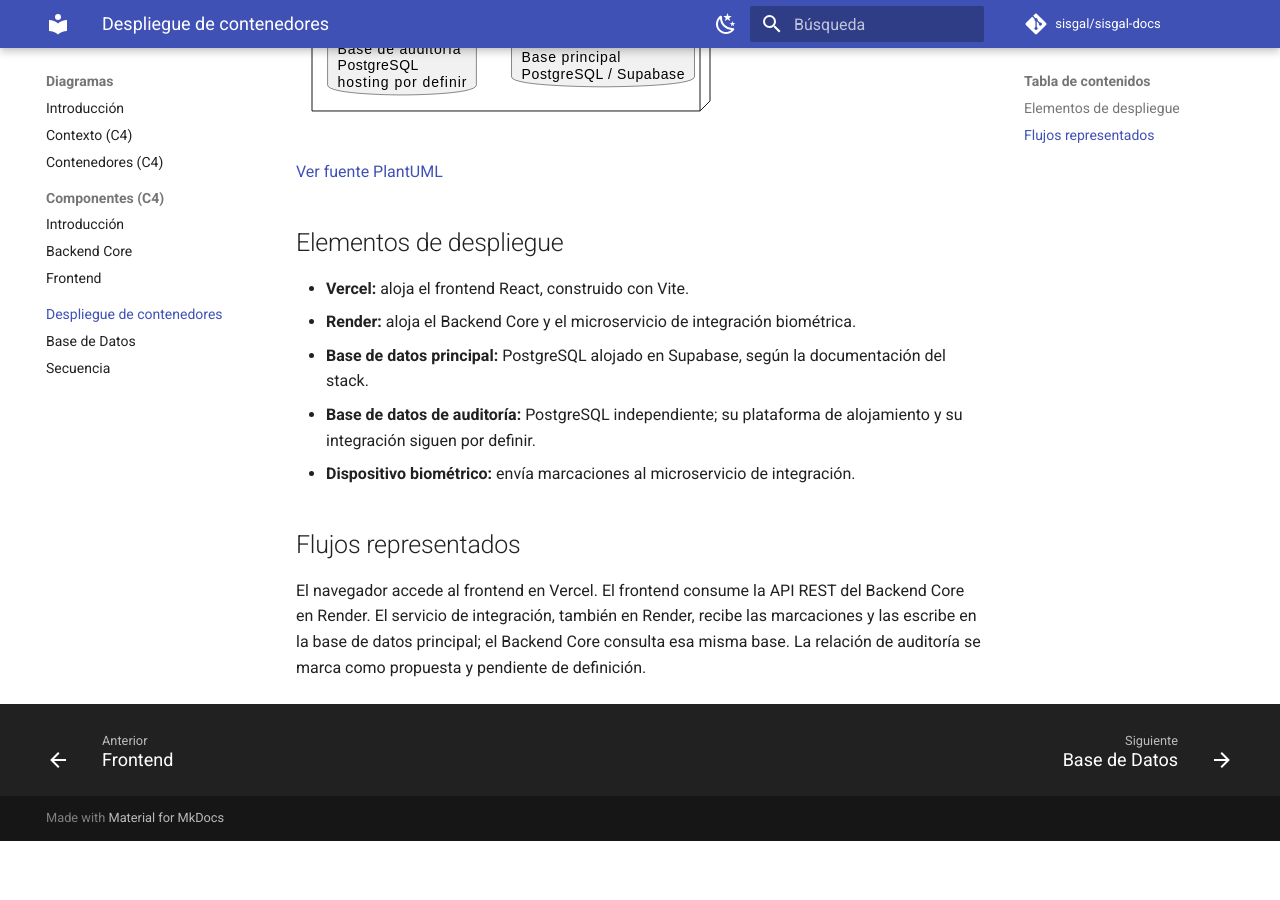
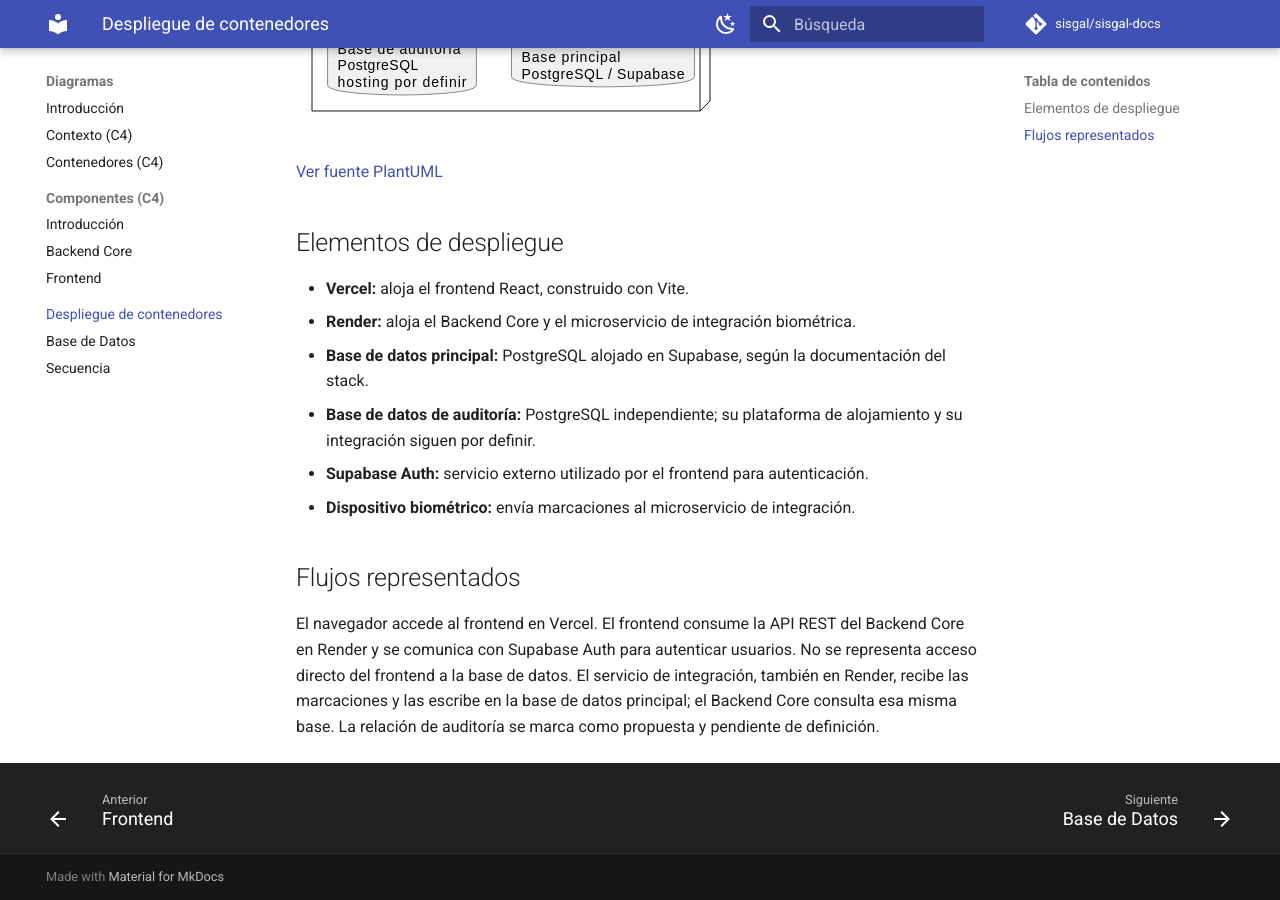
Before and after one commit to sisgal-platform/sisgal-docs, an MkDocs documentation site: the page built from docs/diagrams/deployment.md, in a window 1280 px wide and 900 px high, scrolled down 1032 px. Built offline with MkDocs 1.6.1 and Material for MkDocs 9.7.7, drawn with Linux system fonts in a browser that asks for light colours; comment, search, counter and statistics services are not loaded; before the commit the page ends 1873 px from its top, so only the background shows below that.

Commit message:
docs: clarify Supabase Auth deployment flow

```diff
--- a/docs/diagrams/deployment.md
+++ b/docs/diagrams/deployment.md
@@ -12,8 +12,9 @@
 - **Render:** aloja el Backend Core y el microservicio de integración biométrica.
 - **Base de datos principal:** PostgreSQL alojado en Supabase, según la documentación del stack.
 - **Base de datos de auditoría:** PostgreSQL independiente; su plataforma de alojamiento y su integración siguen por definir.
+- **Supabase Auth:** servicio externo utilizado por el frontend para autenticación.
 - **Dispositivo biométrico:** envía marcaciones al microservicio de integración.
 
 ## Flujos representados
 
-El navegador accede al frontend en Vercel. El frontend consume la API REST del Backend Core en Render. El servicio de integración, también en Render, recibe las marcaciones y las escribe en la base de datos principal; el Backend Core consulta esa misma base. La relación de auditoría se marca como propuesta y pendiente de definición.
+El navegador accede al frontend en Vercel. El frontend consume la API REST del Backend Core en Render y se comunica con Supabase Auth para autenticar usuarios. No se representa acceso directo del frontend a la base de datos. El servicio de integración, también en Render, recibe las marcaciones y las escribe en la base de datos principal; el Backend Core consulta esa misma base. La relación de auditoría se marca como propuesta y pendiente de definición.
```
